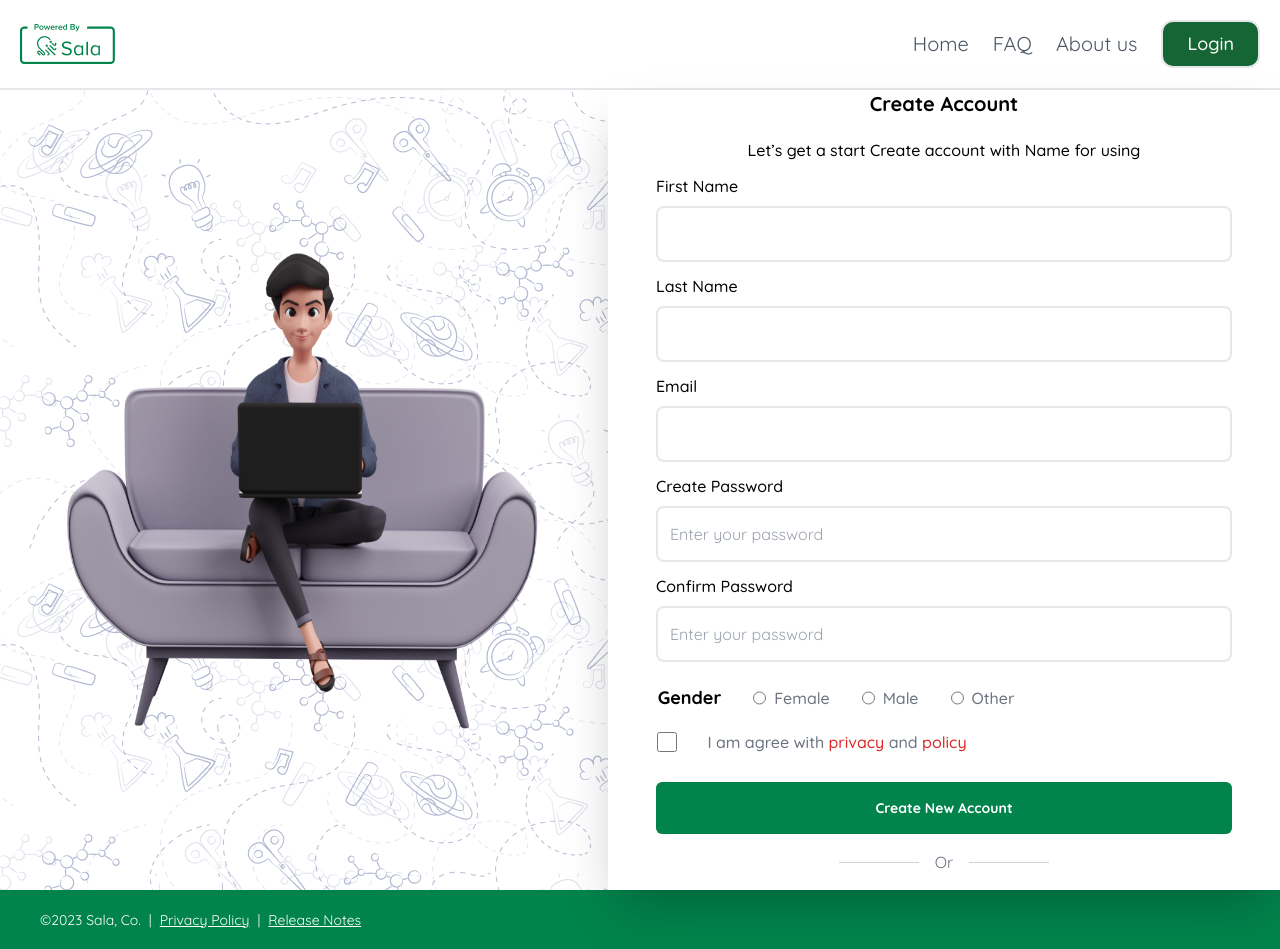
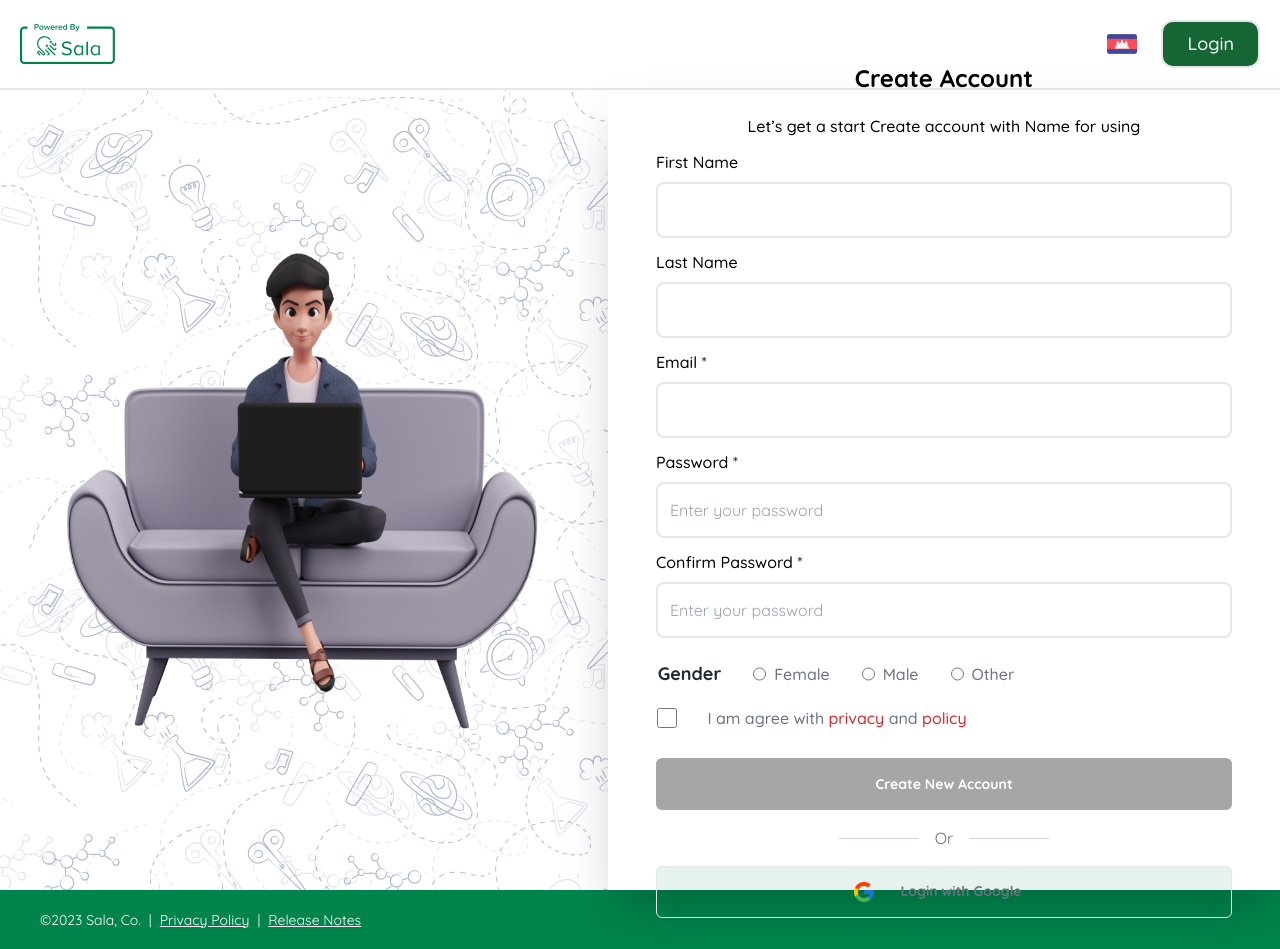
Before and after one commit to vouchheang/certificates, a Next.js app: page /register in a window 1280 px wide. Built offline with nearby package versions, Linux system fonts and the light colour scheme.

Commit message:
develop a component

```diff
--- a/src/app/page.tsx
+++ b/src/app/page.tsx
@@ -1,4 +1,4 @@
-import Header from "../components/Header";
+import Header from "../components/Header1";
 import Footer from "../components/Footer";
 import Button from "../components/Button";
 import Info from "../components/Info";
--- a/src/app/register/page.tsx
+++ b/src/app/register/page.tsx
@@ -1,4 +1,4 @@
-import Header from "@/components/Header";
+import Header from "@/components/Header1";
 import Image from 'next/image';
 import logo from '@/images/under-maintenance.png'
 import Button from "@/components/Button";
@@ -7,6 +7,8 @@ import bglb from '@/images/BACKGROUNDLEFTB.png'
 import bgrt from '@/images/BACKGROUNDRIGHTT.png'
 import bgrb from '@/images/BACKGROUNDRIGHTB.png'
 import Footer from "@/components/Footer";
+import ButtonGoogle from "@/components/Buttonicon";
+import Input from "@/components/Input";
 
 function Register(){
     return <>
@@ -18,37 +20,20 @@ function Register(){
           </div>
           <div className="flex flex-col flex-2 justify-center items-center w-[42rem] h-screen bg-white shadow-2xl">
              <div className="flex-col flex justify-center items-center ">
-              <h1 className="text-xl font-semibold">Create Account</h1>
+              <h1 className="text-2xl font-semibold">Create Account</h1>
               <p className="font-medium mt-5">Let’s get a start Create account with Name for using </p>
           </div>
-            <div className="flex flex-col gap-2">
-              <label className="mt-3 text-base font-medium">First Name</label>
-              <input type="text" className="min-h-14 w-[36rem] pl-3  border-2  rounded-lg " placeholder='' />
-            </div>
-            <div className="flex flex-col gap-2">
-              <label className="mt-3 text-base font-medium">Last Name</label>
-              <input type="text" className="min-h-14 w-[36rem] pl-3  border-2  rounded-lg " placeholder='' />
-            </div>
-            <div className="flex flex-col gap-2">
-              <label className="mt-3 text-base font-medium">Email</label>
-              <input type="email" className="min-h-14 w-[36rem] pl-3  border-2  rounded-lg " placeholder='' />
-            </div>
-            <div className="flex flex-col gap-2">
-              <label className="mt-3 text-base font-medium">Create Password</label>
-              <input type="password" className="min-h-14 w-[36rem] pl-3  border-2  rounded-lg " placeholder='Enter your password' />
-            </div>
-            <div className="flex flex-col gap-2">
-              <label className="mt-3 text-base font-medium">Confirm Password</label>
-              <input type="password" className="min-h-14 w-[36rem] pl-3  border-2  rounded-lg " placeholder='Enter your password' />
-            </div>
+            <Input type="text" label="First Name" icon="" placeholder="" />
+            <Input type="text" label="Last Name" icon="" placeholder="" />
+            <Input type="email" label="Email" icon="*" placeholder="" />
+            <Input type="password" label="Password" icon="*" placeholder="Enter your password" />
+            <Input type="password" label="Confirm Password" icon="*" placeholder="Enter your password" />
           <div className="flex flex-row gap-8 text-gray-500 items-center mt-5 mr-[13.5rem]">
-            <h1 className="text-lg font-semibold text-black">Gender</h1>
-
+             <h1 className="text-lg font-semibold text-gray-800">Gender</h1>
            <div className="flex items-center gap-2">
                 <input type="radio" name="gender" className="min-h-8 border-2 rounded-lg" />
                 <label className="text-base font-medium">Female</label>
             </div>
-
             <div className="flex items-center gap-2">
                 <input type="radio" name="gender" className="min-h-8 border-2 rounded-lg" />
                 <label className="text-base font-medium">Male</label>
@@ -70,13 +55,11 @@ function Register(){
              <span className="mx-4 text-gray-500">Or</span>
             <div className="w-20 border-t border-gray-300"></div>
           </div>
-
+            <ButtonGoogle />
           </div>
           </div>
         </form>
         < Footer />
-
-
     </>
 }
 export default Register;
--- a/src/components/Button.tsx
+++ b/src/components/Button.tsx
@@ -6,7 +6,7 @@ interface ButtonProps {
 
 const Button: React.FC<ButtonProps> = ({ label }) => {
   return (
-    <button className="w-[36rem] h-[52px] px-[30px] py-[14px] rounded-[6px] bg-[rgba(0,132,76,1)]">
+    <button className="w-[36rem] h-[52px] px-[30px] py-[14px] rounded-[6px] bg-[#A6A6A6]">
       <p className="text-sm text-white font-semibold">{label}</p>
 
     </button>
--- /dev/null
+++ b/src/components/Buttonicon.tsx
@@ -0,0 +1,19 @@
+import React from "react";
+import Image from 'next/image';
+import google from "../images/google.png";
+
+function ButtonGoogle(){
+    return(
+        <div className="text-center">
+      <button className="flex items-center justify-center w-[36rem] h-[52px] px-[30px] py-[14px] gap-[10px] border bg-[#00844C] bg-opacity-10 rounded-[6px] shadow-sm  focus:outline-none focus:ring-2 focus:ring-blue-500 focus:ring-offset-2 opacity-100">
+        <Image
+          src={google}
+          alt="Google Logo"
+          className="w-[24px] h-[24px]"
+        />
+        <span className="leading-4.5 size-3.5 text-gray-500 font-semibold text-sm leading-4 font-Quicksand w-[150px] h-[18px]">Login with Google</span>
+      </button>
+    </div>
+    );
+}
+export default ButtonGoogle;
--- a/src/components/Header.tsx
+++ b/src/components/Header1.tsx
@@ -1,6 +1,6 @@
-import Link from 'next/link';
 import Image from 'next/image';
-import Logo from '../images/logo.png'
+import Logo from '@/images/logo.png'
+import flat from '@/images/KH-flag.png'
 
 function Header() {
   return (
@@ -10,26 +10,12 @@ function Header() {
          <div className="mr-auto">
          <Image src={Logo} alt="logo" />
          </div>
-          <li>
-            <Link href="/home">
-              Home
-            </Link>
-          </li>
-          <li>
-            <Link href="/faq">
-              FAQ
-            </Link>
-          </li>
-          <li>
-            <Link href="/about">
-              About us
-            </Link>
-          </li>
-          <li>
+          <div>
+          <Image src={flat} alt="flat" />
+          </div>
           <button className="rounded-xl border-2 bg-green-800 text-white px-6 py-2 text-lg font-medium">
             Login
           </button>
-          </li>
         </ul>
       </nav>
     </header>
--- /dev/null
+++ b/src/components/Input.tsx
@@ -0,0 +1,18 @@
+import React from "react";
+
+interface InputProps {
+    label: string;
+    placeholder: string;
+    type: string;
+    icon: string;
+}
+
+const Input: React.FC<InputProps> = ({label, type, placeholder, icon}) =>{
+    return <>
+        <div className="flex flex-col gap-2">
+              <label className="mt-3 text-base font-medium">{label} <span className="text-gray-800">{icon}</span></label>
+              <input type={type} className="min-h-14 w-[36rem] pl-3  border-2  rounded-lg focus:outline-none focus:ring-gray-300 focus:border-gray-300 " placeholder={placeholder}/>
+        </div>
+    </>
+}
+export default Input;
```
Also changed, not shown: src/images/KH-flag.png (added), src/images/google.png (added). Lines whose indentation alone changed are shown as unchanged.
